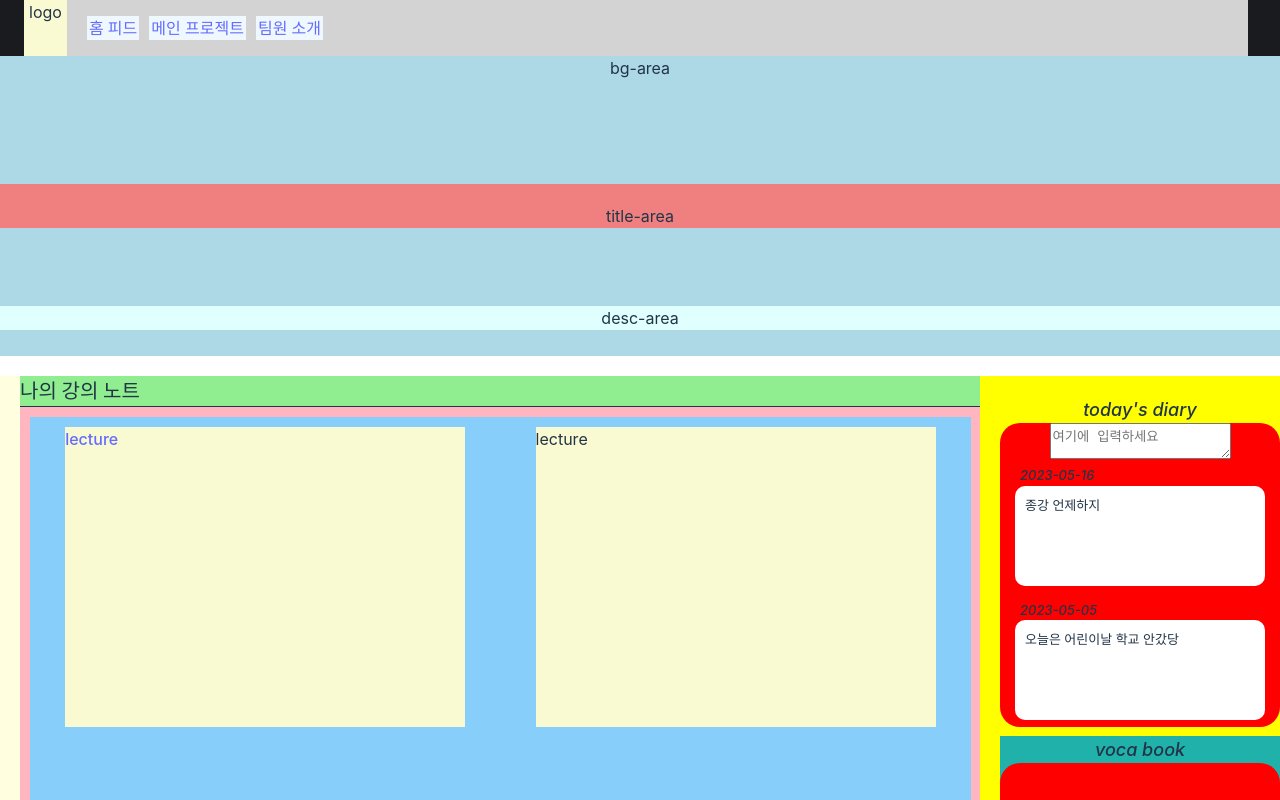
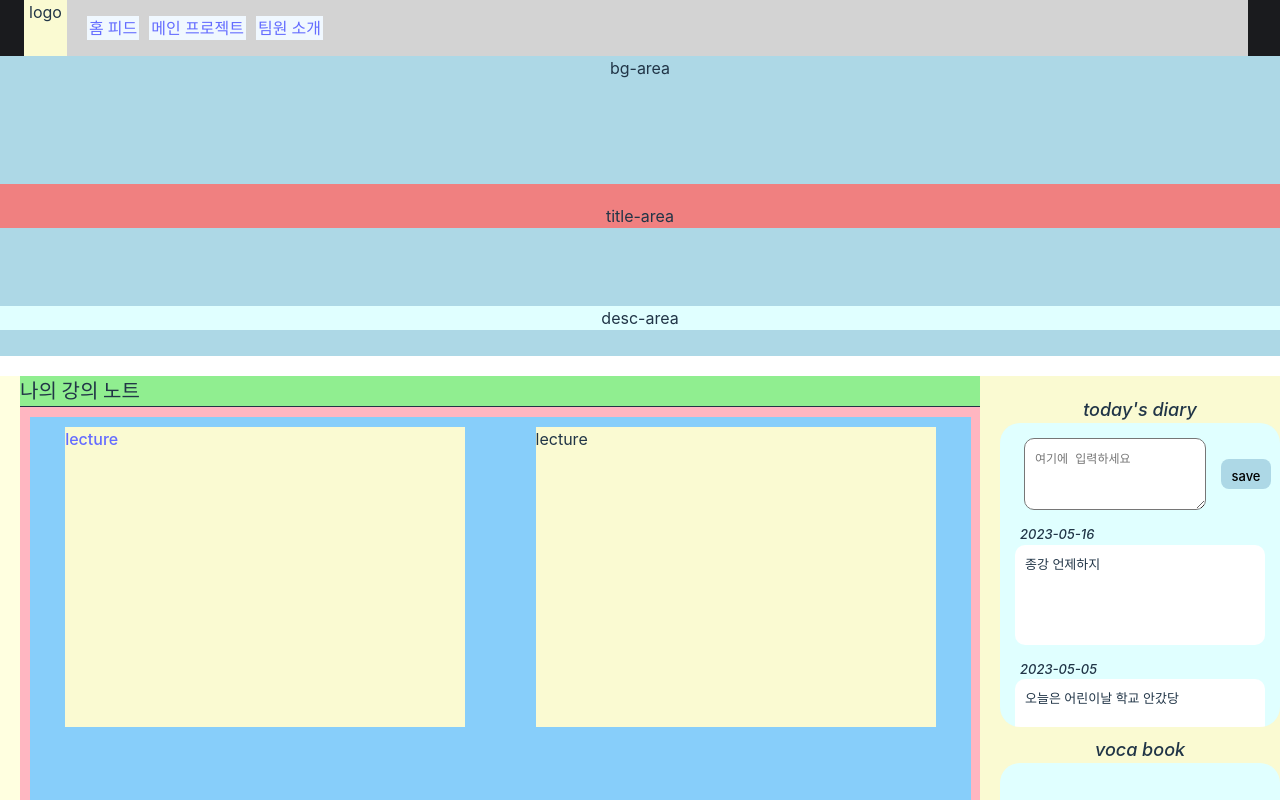
Before and after one commit to zeoneee/React_Project, a React (Vite) app in the folder ZzongZzong2_Project/: page /MainPage in a window 1280 px wide. Shown: the top 800 px of the page. Built offline with nearby package versions, Linux system fonts and the light colour scheme.

Commit message:
0520: diary 기능 완료

```diff
--- a/ZzongZzong2_Project/src/Diary.jsx
+++ b/ZzongZzong2_Project/src/Diary.jsx
@@ -1,6 +1,6 @@
 import './Diary.css'
 
-function Diary({date,contents}){
+function Diary({date,content}){
 
     return(
     <>
@@ -8,7 +8,7 @@ function Diary({date,contents}){
             {date}
         </div>
         <div className='content'>
-            {contents}
+            {content}
         </div>
     </>
     );
--- a/ZzongZzong2_Project/src/MainPage.css
+++ b/ZzongZzong2_Project/src/MainPage.css
@@ -214,7 +214,7 @@ div {
     font-size: large;
     font-weight: 500;
     font-style: italic;
-    background-color: yellow;
+    background-color: lightgoldenrodyellow;
 }
 
 .apply-grid-system .content-inner .side-area .diary-large-area {
@@ -230,10 +230,40 @@ div {
 .diary-large-area .diary-area {
     justify-content: center;
     align-content: space-around;
-    background-color: red;
+    background-color: lightcyan;
     border-radius: 20px;
     height: 95%;
-    overflow: scroll;
+    overflow-y: scroll;
+}
+
+.diary-area::-webkit-scrollbar {
+    display: none;
+    /*크롬*/
+}
+
+.diary-large-area .diary-area .input-area {
+    display: inline-flex;
+    justify-content: spa;
+    align-items: center;
+}
+
+.diary-large-area .diary-area #contentInput {
+    width: "100%";
+    height: 50px;
+    background-color: white;
+    margin: 15px;
+    padding: 10px;
+    border-radius: 10px;
+    font-size: small;
+    text-align: left;
+}
+
+.diary-large-area .diary-area #save {
+    padding: 8px;
+    width: 50px;
+    height: 30px;
+    font-size: small;
+    background-color: lightblue;
 }
 
 .apply-grid-system .content-inner .side-area .vocab-area {
@@ -244,11 +274,10 @@ div {
     grid-column-end: span 2; */
     height: 40%;
     margin: 20px;
-    background-color: lightseagreen;
 }
 
 .vocab-area .voca {
-    background-color: red;
+    background-color: lightcyan;
     border-radius: 20px;
     height: 95%;
 }
--- a/ZzongZzong2_Project/src/MainPage.jsx
+++ b/ZzongZzong2_Project/src/MainPage.jsx
@@ -5,11 +5,26 @@ import Diary from './Diary'
 
 function MainPage() {
 
-    const [diary, setDiary] = useState([{date: '2023-05-16', content:'종강 언제하지'},
-    {date:'2023-05-05', content:'오늘은 어린이날 학교 안갔당'}, {date:'2023-04-28', content:'중간고사 언제끝나'}])
-    const handleSetValue = (e) => {
-        setDiary(e.target.value);
-      };
+    const [diary, setDiary] = useState([
+        { date: '2023-05-16', content: '종강 언제하지' },
+        { date: '2023-05-05', content: '오늘은 어린이날 학교 안갔당' },
+        { date: '2023-04-28', content: '중간고사 언제끝나' }
+    ]);
+
+        const [tempEntry, setTempEntry] = useState({ date: '', content: '' });
+
+        const handleSetValue = () => {
+            const currentDate = new Date();
+            const dateString = currentDate.toISOString().slice(0, 10);
+            const newEntry = { date: dateString, content: tempEntry.content };
+
+            setDiary((prevDiary) => [newEntry, ...prevDiary ]);
+            setTempEntry({ date: '', content: '' });
+        };
+
+        const handleContentChange = (e) => {
+            setTempEntry((prevEntry) => ({ ...prevEntry, content: e.target.value }));
+        };
 
     return (
         <div id="app">
@@ -71,15 +86,18 @@ function MainPage() {
                             <div class="side-area">
                                 <div class="diary-large-area">today's diary
                                     <div class="diary-area">
-
-                                        <textarea
-                                            placeholder="여기에 입력하세요"
-                                            value={diary.content}
-                                            onChange={e => setDiary(e)}
-                                        ></textarea>
-
-                                        {/* <input id="inp" onChange={e=> setDiary(e.target.value)} value={diary}/> */}
-                                        {diary.map(e=><Diary date={e.date} contents={e.content} />)}
+                                        <div class="input-area">
+                                            <textarea
+                                                id="contentInput"
+                                                placeholder="여기에 입력하세요"
+                                                value={tempEntry.content}
+                                                onChange={handleContentChange}
+                                            ></textarea>
+                                            <button id = "save" onClick={handleSetValue}>save</button>
+                                        </div>
+                                        {diary.map((entry, index) => (
+                                            <Diary key={index} date={entry.date} content={entry.content} />
+                                        ))}
                                     </div>
                                 </div>
                                 <div class="vocab-area">voca book
--- a/ZzongZzong2_Project/src/main.jsx
+++ b/ZzongZzong2_Project/src/main.jsx
@@ -6,6 +6,7 @@ import {BrowserRouter} from "react-router-dom"
 
 import './index.css'
 import LectureNote from './LectureNote.jsx'
+import DiaryForm from './DiaryForm'
 
 ReactDOM.createRoot(document.getElementById('root')).render(
   <React.StrictMode>
```
